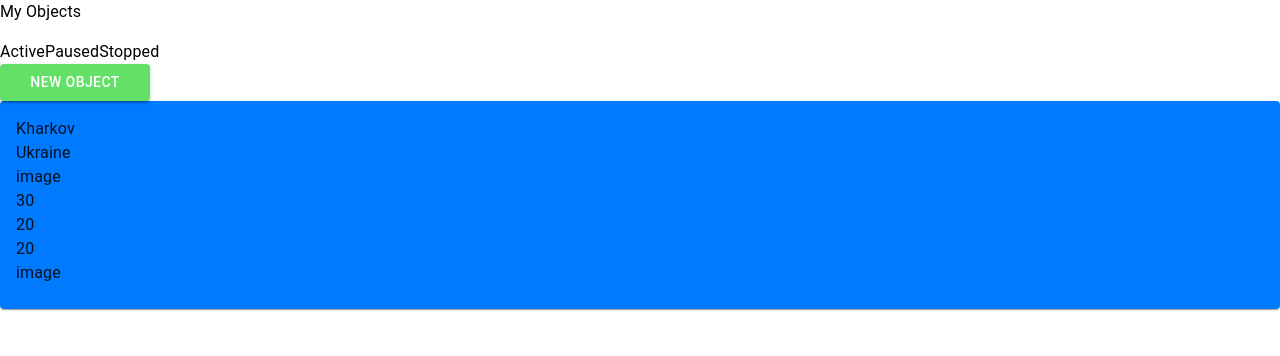
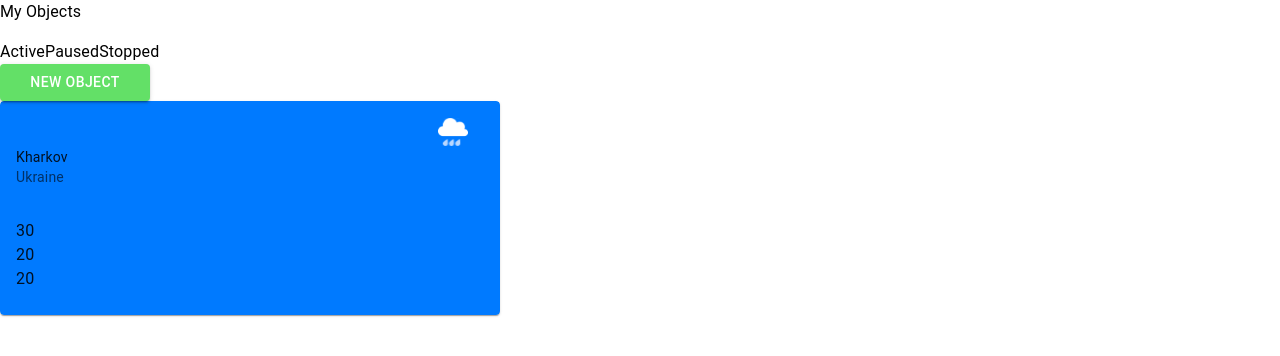
Before and after one commit to reutki/weather-app, a Next.js app: page / in a window 1280 px wide. Shown: the top 356 px of the page. Built offline with nearby package versions, Linux system fonts and the light colour scheme.

Commit message:
created top part of custom tabs

```diff
--- a/components/CityTab/index.tsx
+++ b/components/CityTab/index.tsx
@@ -1,7 +1,24 @@
-import { Box, Typography, Card, CardContent, SvgIcon } from "@mui/material";
+import {
+  Box,
+  Typography,
+  Card,
+  CardContent,
+  SvgIcon,
+  CardHeader,
+  Avatar,
+  Paper,
+  containerClasses,
+} from "@mui/material";
+import Image from "next/image";
 import React, { FC } from "react";
 import { Props } from "./city.d";
-import { CityTabStyle } from "./styled";
+import {
+  CityTabStyle,
+  CardContentTop,
+  CityData,
+  PaperWrapper,
+  IconWrapper,
+} from "./styled";
 export const CityTab: React.FC<Props> = ({
   name,
   address,
@@ -11,18 +28,31 @@ export const CityTab: React.FC<Props> = ({
   icon,
 }) => {
   return (
-    <Card>
-      <CityTabStyle>
-        <CardContent>
-          <Typography>{name}</Typography>
-          <Typography>{address}</Typography>
-          <Typography>{icon}</Typography>
-          <Typography>{temperature}</Typography>
-          <Typography>{rainProb}</Typography>
-          <Typography>{wind}</Typography>
-          <Typography>{icon}</Typography>
-        </CardContent>
-      </CityTabStyle>
+    <Card sx={{ maxWidth: 500 }}>
+      <PaperWrapper>
+        <Paper elevation={5} variant="elevation">
+          <CardHeader
+            title={name}
+            subheader={address}
+            avatar={
+              <IconWrapper>
+                <Image
+                  src={icon}
+                  alt="icon"
+                  width={10}
+                  height={10}
+                  layout="responsive"
+                />
+              </IconWrapper>
+            }
+          />
+          <CardContent>
+            <Typography>{temperature}</Typography>
+            <Typography>{rainProb}</Typography>
+            <Typography>{wind}</Typography>
+          </CardContent>
+        </Paper>
+      </PaperWrapper>
     </Card>
   );
 };
--- a/components/CityTab/styled.ts
+++ b/components/CityTab/styled.ts
@@ -1,7 +1,38 @@
 import styled from "@emotion/styled";
 
 export const CityTabStyle = styled.div`
-  background-color: #007aff;
   display: grid;
   margin: 0 auto;
 `;
+export const CardContentTop = styled.div`
+  display: flex;
+  margin-bottom: 20px;
+`;
+export const CityData = styled.div`
+  display: grid;
+`;
+
+export const PaperWrapper = styled.div`
+  .MuiPaper-root {
+    background-color: #007aff;
+    .MuiCardHeader-root {
+      display: grid;
+      align-content: center;
+    }
+    .MuiCardHeader-avatar {
+      justify-self: end;
+      display: grid;
+      width: max-content;
+    }
+    .MuiCardHeader-content {
+      justify-self: start;
+      display: grid;
+      width: max-content;
+    }
+  }
+`;
+export const IconWrapper = styled.div`
+  display: grid;
+  width: 30px;
+  max-width: 100px;
+`;
--- a/components/StartScreen/index.tsx
+++ b/components/StartScreen/index.tsx
@@ -19,7 +19,7 @@ export default function StartScreen() {
       <CityTab
         name="Kharkov"
         address="Ukraine"
-        icon="image"
+        icon="/SVG/rainy.svg"
         rainProb={20}
         wind={20}
         temperature={30}
--- a/components/theme.tsx
+++ b/components/theme.tsx
@@ -5,12 +5,13 @@ export const theme = createTheme({
   palette: {
     primary: {
       main: "#63e067",
-      contrastText: "#fff",
+      contrastText: "#ffff",
     },
     secondary: {
       main: "#379FFF",
-      contrastText: "#fff",
+      contrastText: "#ffff",
     },
   },
+  typography: {},
 });
 export default theme;
--- a/pages/index.tsx
+++ b/pages/index.tsx
@@ -4,6 +4,7 @@ import { AppStyle } from "../components/App/styled";
 import SignInForm from "../components/Sign In";
 import SignUpForm from "../components/SignUp";
 import StartScreen from "../components/StartScreen";
+
 const Home: NextPage = () => {
   return <StartScreen />;
 };
```
Also changed, not shown: public/SVG/SunClouds.svg (added), public/SVG/rainy.svg (added).
